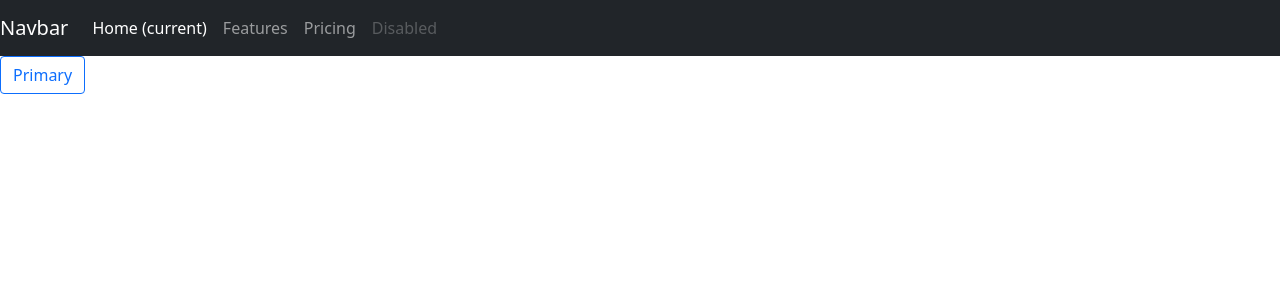
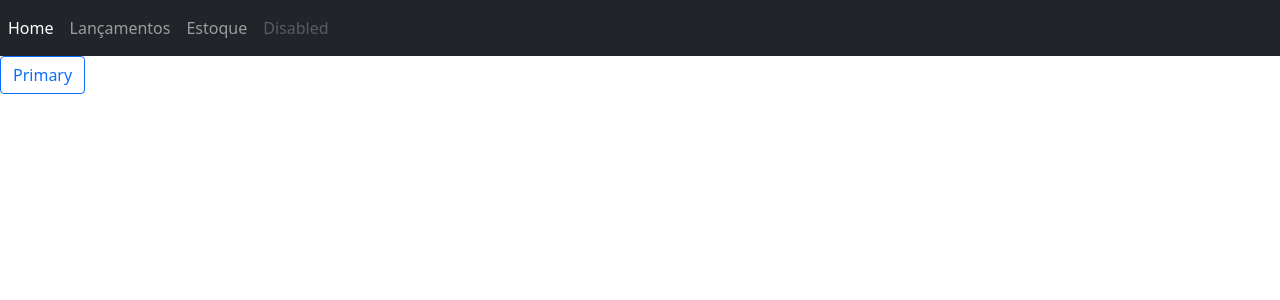
Before and after one commit to juniorsolo/barLamc, an Angular app in the folder angular/barLamc-app/: page / in a window 1280 px wide. Shown: the top 300 px of the page. Built offline with nearby package versions, Linux system fonts and the light colour scheme.

Commit message:
Criando componente Header.

```diff
--- a/angular/barLamc-app/src/app/app.component.html
+++ b/angular/barLamc-app/src/app/app.component.html
@@ -1,33 +1,6 @@
-<html lang="pt">
-<head>
-  <meta charset="utf-8">
-  <meta name="viewport" content="width=device-width, initial-scale=1">
 
-  <title>A Basic HTML5 Template</title>
-  <meta name="description" content="Sistema básico de estoque.">
-  <meta name="author" content="Coveiro">
-</head>
+<app-header></app-header>
 
-<body>
-  <nav class="navbar navbar-expand-lg navbar-dark bg-dark">
-    <a class="navbar-brand" href="#">Navbar</a>
-    <button class="navbar-toggler" type="button" data-toggle="collapse" data-target="#navbarNavAltMarkup" aria-controls="navbarNavAltMarkup" aria-expanded="false" aria-label="Toggle navigation">
-      <span class="navbar-toggler-icon"></span>
-    </button>
-    <div class="collapse navbar-collapse" id="navbarNavAltMarkup">
-      <div class="navbar-nav">
-        <a class="nav-item nav-link active" href="#">Home <span class="sr-only">(current)</span></a>
-        <a class="nav-item nav-link" href="#">Features</a>
-        <a class="nav-item nav-link" href="#">Pricing</a>
-        <a class="nav-item nav-link disabled" href="#" tabindex="-1" aria-disabled="true">Disabled</a>
-      </div>
-    </div>
-  </nav>
+<button type="button" class="btn btn-outline-primary">Primary</button>
 
-  <button type="button" class="btn btn-outline-primary">Primary</button>
-
-
-  <router-outlet></router-outlet>
-
-</body>
-</html>
+<router-outlet></router-outlet>
--- a/angular/barLamc-app/src/app/app.module.ts
+++ b/angular/barLamc-app/src/app/app.module.ts
@@ -3,12 +3,14 @@
 
 import { AppRoutingModule } from './app-routing.module';
 import { AppComponent } from './app.component';
+import { HeaderComponent } from './header/header.component';
 
 
 @NgModule({
   declarations: [
-    AppComponent
-  ],
+    AppComponent,
+      HeaderComponent
+   ],
   imports: [
     BrowserModule,
     AppRoutingModule
--- /dev/null
+++ b/angular/barLamc-app/src/app/header/header.component.html
@@ -0,0 +1,11 @@
+<nav class="navbar navbar-expand-lg navbar-dark bg-dark">
+
+  <div class="collapse navbar-collapse" id="navbarNavAltMarkup">
+    <div class="navbar-nav">
+      <a class="nav-item nav-link active" href="#">Home</a>
+      <a class="nav-item nav-link" href="#">Lançamentos</a>
+      <a class="nav-item nav-link" href="#">Estoque</a>
+      <a class="nav-item nav-link disabled" href="#" tabindex="-1" aria-disabled="true">Disabled</a>
+    </div>
+  </div>
+</nav>
--- /dev/null
+++ b/angular/barLamc-app/src/app/header/header.component.ts
@@ -0,0 +1,14 @@
+import { Component, OnInit } from '@angular/core';
+
+@Component({
+  selector: 'app-header',
+  templateUrl: './header.component.html'
+})
+export class HeaderComponent implements OnInit {
+
+  constructor() { }
+
+  ngOnInit() {
+  }
+
+}
```
